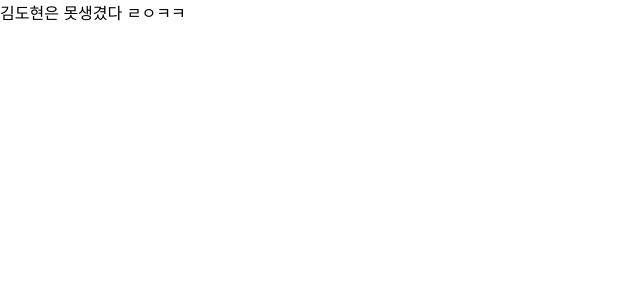
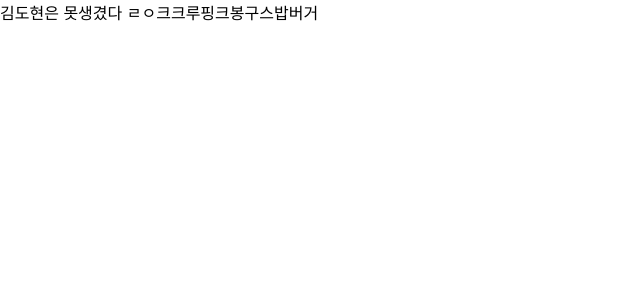
Before and after one commit to honoka4h/web, a Next.js app: page / in a window 1280 px wide. Shown: the top 300 px of the page, without its empty margins (0-640 px from the left). Built offline with nearby package versions, Linux system fonts and the light colour scheme.

Commit message:
first commit

```diff
--- a/pages/index.js
+++ b/pages/index.js
@@ -1,6 +1,6 @@
 function Index () {
   return(
-    <div>김도현은 못생겼다 ㄹㅇㅋㅋ</div>
+    <div>김도현은 못생겼다 ㄹㅇ크크루핑크봉구스밥버거</div>
   )
 }
 
```
